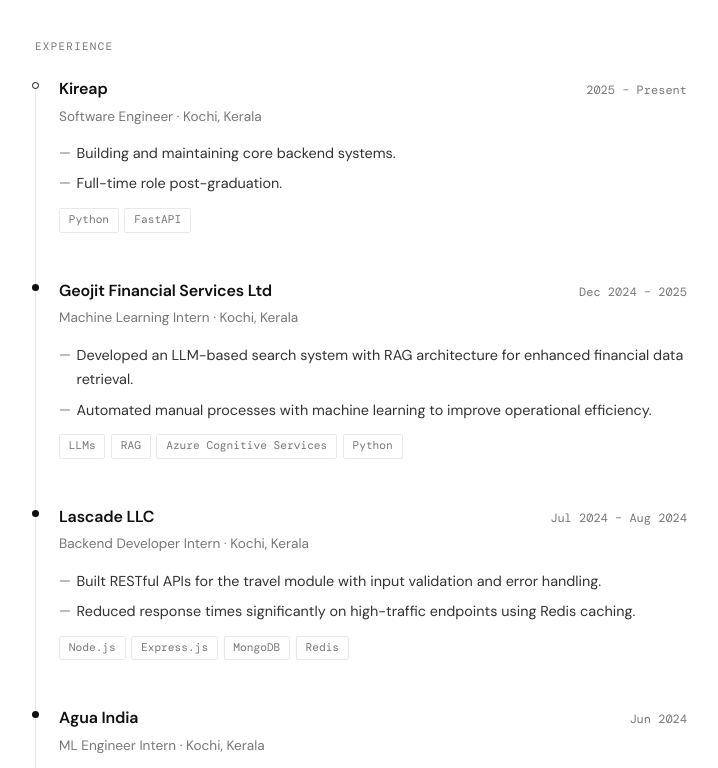
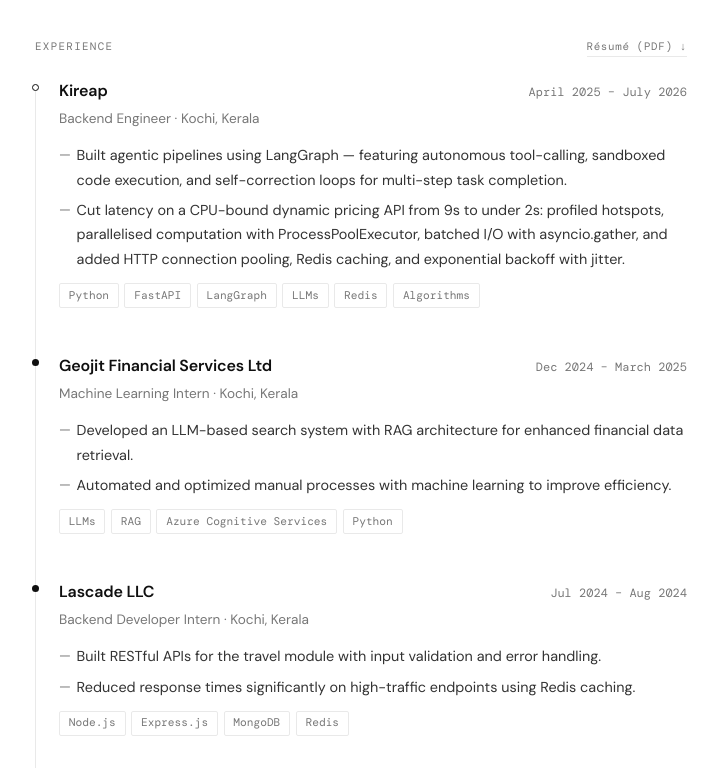
Before and after one commit to aswinpradeepc/website, a website: page experience.html in a window 1280 px wide. Shown: the part 176-944 px from the top of the page, without its empty margins (279-997 px from the left). Drawn offline with nearby package versions, Linux system fonts and the light colour scheme.

Commit message:
add resume

```diff
--- a/data.json
+++ b/data.json
@@ -22,26 +22,30 @@
   "experience": [
     {
       "company": "Kireap",
-      "role": "Software Engineer",
-      "period": "2025 – Present",
+      "role": "Backend Engineer",
+      "period": "April 2025 – July 2026",
       "location": "Kochi, Kerala",
       "bullets": [
-        "Building and maintaining core backend systems.",
-        "Full-time role post-graduation."
+        "Built agentic pipelines using LangGraph — featuring autonomous tool-calling, sandboxed code execution, and self-correction loops for multi-step task completion.",
+        "Cut latency on a CPU-bound dynamic pricing API from 9s to under 2s: profiled hotspots, parallelised computation with ProcessPoolExecutor, batched I/O with asyncio.gather, and added HTTP connection pooling, Redis caching, and exponential backoff with jitter."
       ],
       "tech": [
         "Python",
-        "FastAPI"
+        "FastAPI",
+        "LangGraph",
+        "LLMs",
+        "Redis",
+        "Algorithms"
       ]
     },
     {
       "company": "Geojit Financial Services Ltd",
       "role": "Machine Learning Intern",
-      "period": "Dec 2024 – 2025",
+      "period": "Dec 2024 – March 2025",
       "location": "Kochi, Kerala",
       "bullets": [
         "Developed an LLM-based search system with RAG architecture for enhanced financial data retrieval.",
-        "Automated manual processes with machine learning to improve operational efficiency."
+        "Automated and optimized manual processes with machine learning to improve efficiency."
       ],
       "tech": [
         "LLMs",
@@ -68,12 +72,12 @@
     },
     {
       "company": "Agua India",
-      "role": "ML Engineer Intern",
-      "period": "Jun 2024",
+      "role": "Machine Learning Engineer Intern",
+      "period": "June 2024",
       "location": "Kochi, Kerala",
       "bullets": [
-        "Built a prototype using OpenCV for automated coupon code extraction from delivery images.",
-        "Implemented ROI detection to filter irrelevant text and streamline water delivery operations."
+        "Proposed and developed proof-of-concept implementations for AI-powered workflow optimizations.",
+        "Built a prototype using OpenCV for automated coupon code extraction, using region-of-interest detection to filter out irrelevant text and streamline water delivery operations."
       ],
       "tech": [
         "OpenCV",
@@ -87,7 +91,7 @@
     "institution": "Cochin University of Science and Technology",
     "degree": "B.Tech in Computer Science and Engineering",
     "period": "2021 – 2025",
-    "cgpa": "8.08"
+    "grade": "First Class with Distinction"
   },
   "projects": [
     {
--- a/experience.html
+++ b/experience.html
@@ -109,7 +109,10 @@
     </div>
 
     <section>
-      <span class="section-label">Experience</span>
+      <div class="section-head">
+        <span class="section-label">Experience</span>
+        <a class="resume-link" href="/cv" target="_blank" rel="noopener">Résumé (PDF) ↓</a>
+      </div>
       <div class="timeline">
         ${timelineItems}
       </div>
@@ -122,7 +125,7 @@
       <div class="edu-block">
         <div class="edu-inst">${education.institution}</div>
         <div class="edu-degree">${education.degree}</div>
-        <div class="edu-meta">${education.period} · CGPA ${education.cgpa}</div>
+        <div class="edu-meta">${education.period} · ${education.grade}</div>
       </div>
     </section>
 
--- a/style.css
+++ b/style.css
@@ -139,6 +139,36 @@ section:last-child {
   color: var(--muted);
   margin-bottom: 1.25rem;
   display: block;
+}
+
+/* ── SECTION HEAD (label + trailing action) ── */
+.section-head {
+  display: flex;
+  align-items: baseline;
+  justify-content: space-between;
+  gap: 1rem;
+  margin-bottom: 1.25rem;
+}
+
+.section-head .section-label {
+  margin-bottom: 0;
+}
+
+.resume-link {
+  font-family: var(--mono);
+  font-size: 0.68rem;
+  letter-spacing: 0.06em;
+  color: var(--muted);
+  text-decoration: none;
+  white-space: nowrap;
+  border-bottom: 1px solid var(--faint);
+  padding-bottom: 1px;
+  transition: color 0.15s, border-color 0.15s;
+}
+
+.resume-link:hover {
+  color: var(--ink);
+  border-color: var(--ink);
 }
 
 /* ── DIVIDER ── */
```
Also changed, not shown: build.js (+7 -3 lines), 1 other file.
